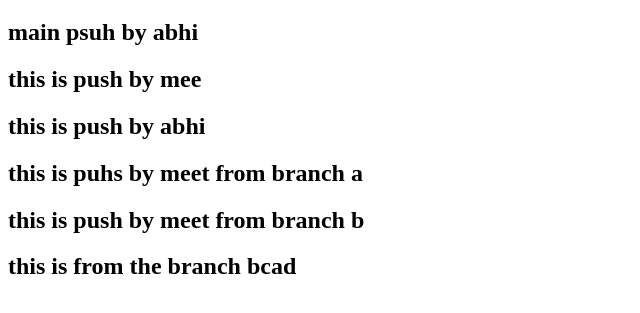
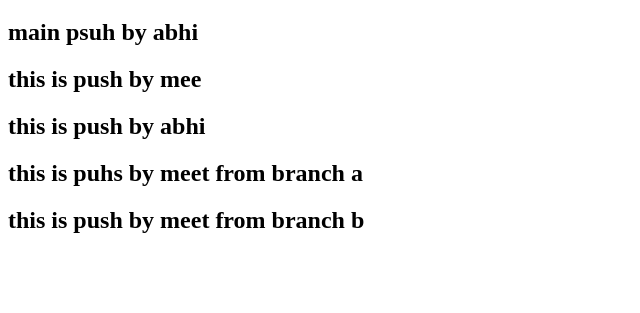
Before and after one commit to dasabhi8/git, a plain HTML site: page index.html in a window 1280 px wide. Shown: the part 61-374 px from the top of the page, without its empty margins (0-640 px from the left). Drawn offline with Linux system fonts and the light colour scheme.

Commit message:
Revert "from branch bcad"
This reverts commit 66eeb6a0b0aa5f1f664eac7fc9e06e1cfe1f20bd.

```diff
--- a/index.html
+++ b/index.html
@@ -20,6 +20,5 @@
     <h2>this is push by meet from branch b</h2>
     <!-- Code of das8  -->
 
-    <h2>this is from the branch bcad</h2>
 </body>
 </html>
```
